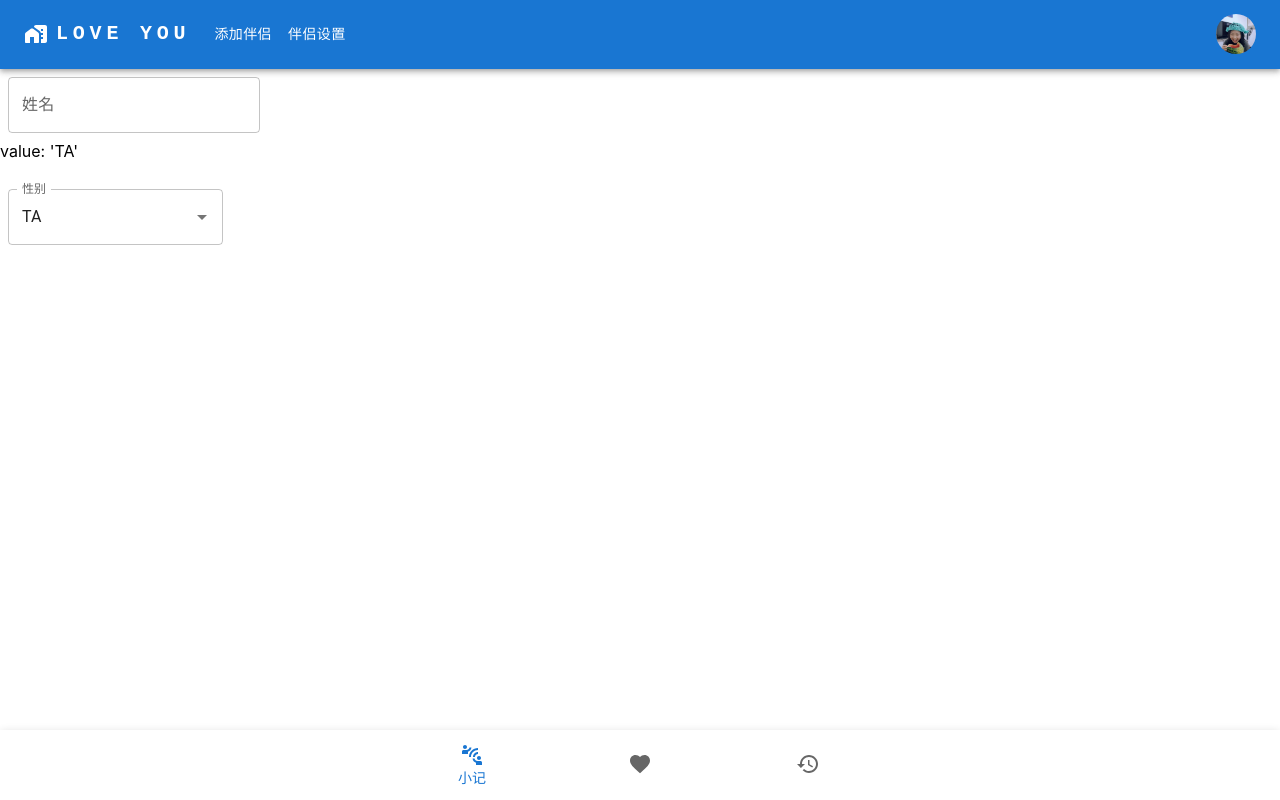
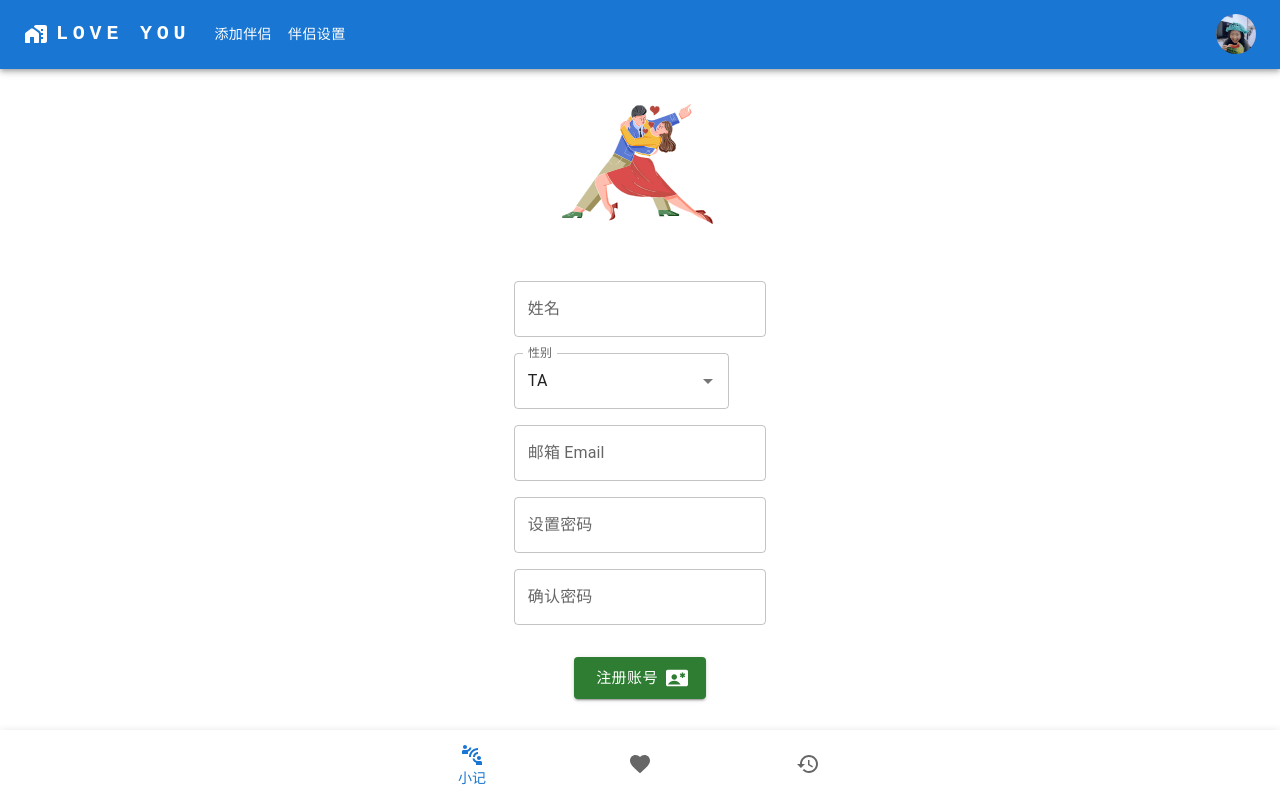
Before and after one commit to wonderland-club/Love_React, a React (Create React App) app: page /Register in a window 1280 px wide. Built offline with nearby package versions, Linux system fonts and the light colour scheme.

Commit message:
初步完成注册和登入页面

```diff
--- a/package.json
+++ b/package.json
@@ -6,10 +6,12 @@
     "@emotion/react": "^11.10.4",
     "@emotion/styled": "^11.10.4",
     "@mui/icons-material": "^5.10.6",
+    "@mui/lab": "^5.0.0-alpha.102",
     "@mui/material": "^5.10.8",
     "@testing-library/jest-dom": "^5.16.5",
     "@testing-library/react": "^13.4.0",
     "@testing-library/user-event": "^13.5.0",
+    "date-fns": "^2.29.3",
     "react": "^18.2.0",
     "react-dom": "^18.2.0",
     "react-router-dom": "^6.4.1",
--- a/src/App.js
+++ b/src/App.js
@@ -23,11 +23,15 @@ import {
 function App(props) {
   // console.log(props.history);
   return (
+    <div>
       <Layout history={props.history}>
         <Routes>
           <Route path={`${Login_COMPONENT_ROUTE}`} element={<Login />} />
           <Route path={`${Register_COMPONENT_ROUTE}`} element={<Register />} />
-        <Route path={`${LoveNotes_COMPONENT_ROUTE}`} element={<LoveNotes />} />
+          <Route
+            path={`${LoveNotes_COMPONENT_ROUTE}`}
+            element={<LoveNotes />}
+          />
           <Route path={`${AddNote_COMPONENT_ROUTE}`} element={<AddNote />} />
           <Route
             path={`${LoveCourse_COMPONENT_ROUTE}`}
@@ -41,9 +45,14 @@ function App(props) {
             path={`${AddCompanion_COMPONENT_ROUTE}`}
             element={<AddCompanion />}
           />
-        <Route path={`${Companion_COMPONENT_ROUTE}`} element={<Companion />} />
+          <Route
+            path={`${Companion_COMPONENT_ROUTE}`}
+            element={<Companion />}
+          />
         </Routes>
+        <div style={{ width: "100%", height: "70px" }}></div>
       </Layout>
+    </div>
   );
 }
 
--- a/src/components/Layout.jsx
+++ b/src/components/Layout.jsx
@@ -43,9 +43,6 @@ import {
 const Layout = ({ children }) => {
   const Navigate = useNavigate();
   const [value, setValue] = React.useState("LoveNotes");
-  const handleChange = (event, newValue) => {
-    setValue(newValue);
-  };
 
   const h80 = {
     height: 70,
@@ -78,7 +75,13 @@ const Layout = ({ children }) => {
         sx={{ position: "fixed", bottom: 0, left: 0, right: 0 }}
         elevation={3}
       >
-        <BottomNavigation onChange={handleChange} value={value} sx={h80}>
+        <BottomNavigation
+          onChange={(event, newValue) => {
+            setValue(newValue);
+          }}
+          value={value}
+          sx={h80}
+        >
           <BottomNavigationAction
             label="小记"
             value="LoveNotes"
--- a/src/pages/Login/Login.jsx
+++ b/src/pages/Login/Login.jsx
@@ -1,8 +1,107 @@
 import * as React from "react";
+import Box from "@mui/material/Box";
+import TextField from "@mui/material/TextField";
+import LoadingButton from "@mui/lab/LoadingButton";
+import SendIcon from "@mui/icons-material/Send";
+import Button from "@mui/material/Button";
+import { useNavigate } from "react-router-dom";
+import { Register_COMPONENT_ROUTE } from "../../route-constants";
+const Login = () => {
+  // 邮箱
+  const [email, setEmail] = React.useState("");
+  // passWorld
+  const [ps, setPS] = React.useState("");
+  // 提交 加载
+  const [loading, setLoading] = React.useState(false);
+  //   路由跳转
+  const Navigate = useNavigate();
 
+  return (
+    <div>
+      <div style={{ display: "flex", justifyContent: "center" }}>
+        <img style={{ width: "180px" }} src="img/qingLv.svg" alt="" srcset="" />
+      </div>
 
-const Login = () => {
+      <Box
+        sx={{
+          display: "flex",
+          alignContent: "center",
+          flexDirection: "column",
+          flexWrap: "wrap",
+          mt: 3,
+        }}
+      >
+        <Box
+          component="form"
+          sx={{
+            "& > :not(style)": {
+              m: 1,
+            },
+            width: "25ch",
+            display: "flex",
+            alignContent: "center",
+            flexDirection: "column",
+            flexWrap: "wrap",
+          }}
+          noValidate
+          autoComplete="off"
+        >
+          {/* 邮箱 */}
+          <TextField
+            id="outlined-name"
+            label="邮箱 Email"
+            value={email}
+            onChange={(event) => {
+              setEmail(event.target.value);
+              // console.log(event.target.value);
+            }}
+          />
+          <TextField
+            id="outlined-name"
+            label="输入密码"
+            value={ps}
+            onChange={(event) => {
+              setPS(event.target.value);
+              // console.log(event.target.value);
+            }}
+          />
+          <Box
+            sx={{
+              "& > button": { m: 1 },
+              display: "flex",
+              justifyContent: "space-between",
+            }}
+          >
+            <LoadingButton
+              sx={{ width: "150px", position: "initial" }}
+              size="large"
+              disabled={false}
+              onClick={() => {
+                setLoading(true);
+              }}
+              endIcon={<SendIcon />}
+              loading={loading}
+              loadingPosition="end"
+              variant="contained"
+            >
+              登入 LOVE
+            </LoadingButton>
 
+            <Button
+              variant="outlined"
+              size="large"
+              sx={{ width: "150px", position: "initial", mb: 10 }}
+              onClick={() => {
+                Navigate(Register_COMPONENT_ROUTE);
+              }}
+            >
+              注册账号
+            </Button>
+          </Box>
+        </Box>
+      </Box>
+    </div>
+  );
 };
 
 export default Login;
--- a/src/pages/Login/Register.jsx
+++ b/src/pages/Login/Register.jsx
@@ -1,7 +1,9 @@
 import * as React from "react";
+import LoadingButton from "@mui/lab/LoadingButton";
 import Box from "@mui/material/Box";
 import TextField from "@mui/material/TextField";
 import Autocomplete from "@mui/material/Autocomplete";
+import ContactEmergencyIcon from "@mui/icons-material/ContactEmergency";
 const Register = () => {
   // 性别
   const options = ["男", "女", "TA"];
@@ -9,14 +11,33 @@ const Register = () => {
   const [inputValue, setInputValue] = React.useState("");
   //名字
   const [name, setName] = React.useState("");
+  // 邮箱
+  const [email, setEmail] = React.useState("");
+  // passWorld
+  const [ps, setPS] = React.useState("");
+  const [ConfirmPassword, setConfirmPassword] = React.useState("");
+  // 提交 加载
+  const [loading, setLoading] = React.useState(false);
 
   return (
-    <div>
+    <div style={{ position: "initial"}}>
+      <div style={{ display: "flex", justifyContent: "center" }}>
+        <img style={{ width: "180px" }} src="img/qingLv.svg" alt="" srcset="" />
+      </div>
+      <Box
+        sx={{
+          display: "flex",
+          alignContent: "center",
+          flexDirection: "column",
+          flexWrap: "wrap",
+          mt: 3,
+        }}
+      >
         {/* 名字 */}
         <Box
           component="form"
           sx={{
-          "& > :not(style)": { m: 1, width: "25ch" },
+            "& > :not(style)": { mt: "50px", m: 1, width: "25ch" },
           }}
           noValidate
           autoComplete="off"
@@ -33,9 +54,8 @@ const Register = () => {
         </Box>
         {/* 性别 */}
         <div>
-        <div>{`value: ${value !== null ? `'${value}'` : "null"}`}</div>
+          {/* <div>{`value: ${value !== null ? `'${value}'` : "null"}`}</div> */}
           {/* <div>{`inputValue: '${inputValue}'`}</div> */}
-        <br />
           <Autocomplete
             size={"medium"}
             value={value}
@@ -53,6 +73,82 @@ const Register = () => {
             renderInput={(params) => <TextField {...params} label="性别" />}
           />
         </div>
+        {/* 邮箱 */}
+        <Box
+          component="form"
+          sx={{
+            "& > :not(style)": { m: 1, width: "25ch" },
+          }}
+          noValidate
+          autoComplete="off"
+        >
+          <TextField
+            id="outlined-name"
+            label="邮箱 Email"
+            value={email}
+            onChange={(event) => {
+              setEmail(event.target.value);
+              // console.log(event.target.value);
+            }}
+          />
+        </Box>
+
+        {/* 密码 */}
+        <Box
+          component="form"
+          sx={{
+            "& > :not(style)": { m: 1, width: "25ch" },
+          }}
+          noValidate
+          autoComplete="off"
+        >
+          <TextField
+            id="outlined-name"
+            label="设置密码"
+            value={ps}
+            onChange={(event) => {
+              setPS(event.target.value);
+              // console.log(event.target.value);
+            }}
+          />
+        </Box>
+        {/* 确认密码 */}
+        <Box
+          component="form"
+          sx={{
+            "& > :not(style)": { m: 1, width: "25ch" },
+          }}
+          noValidate
+          autoComplete="off"
+        >
+          <TextField
+            id="outlined-name"
+            label="确认密码"
+            value={ConfirmPassword}
+            onChange={(event) => {
+              setConfirmPassword(event.target.value);
+              // console.log(event.target.value);
+            }}
+          />
+        </Box>
+        <Box sx={{ "& > button": { m: 1 }, textAlign: "center", mt: 2 }}>
+          <LoadingButton
+            sx={{ position: "initial" }}
+            size="large"
+            disabled={false}
+            onClick={() => {
+              setLoading(true);
+            }}
+            endIcon={<ContactEmergencyIcon />}
+            loading={loading}
+            loadingPosition="end"
+            variant="contained"
+            color={"success"}
+          >
+            注册账号
+          </LoadingButton>
+        </Box>
+      </Box>
     </div>
   );
 };
```
Also changed, not shown: public/img/qingLv.svg (added), 1 other file (tests, documents, lock files or other folders). Lines whose indentation alone changed are shown as unchanged.
